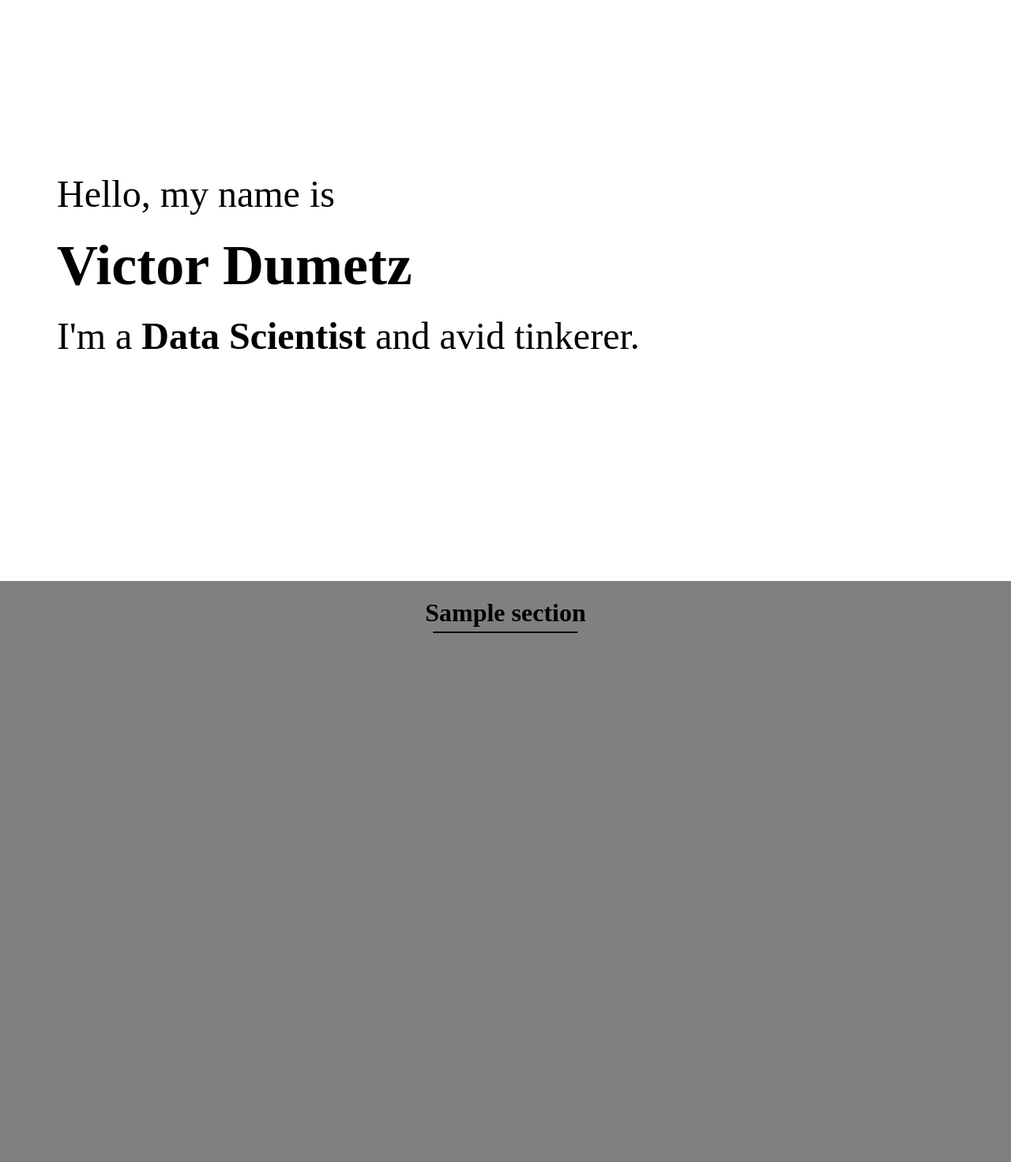
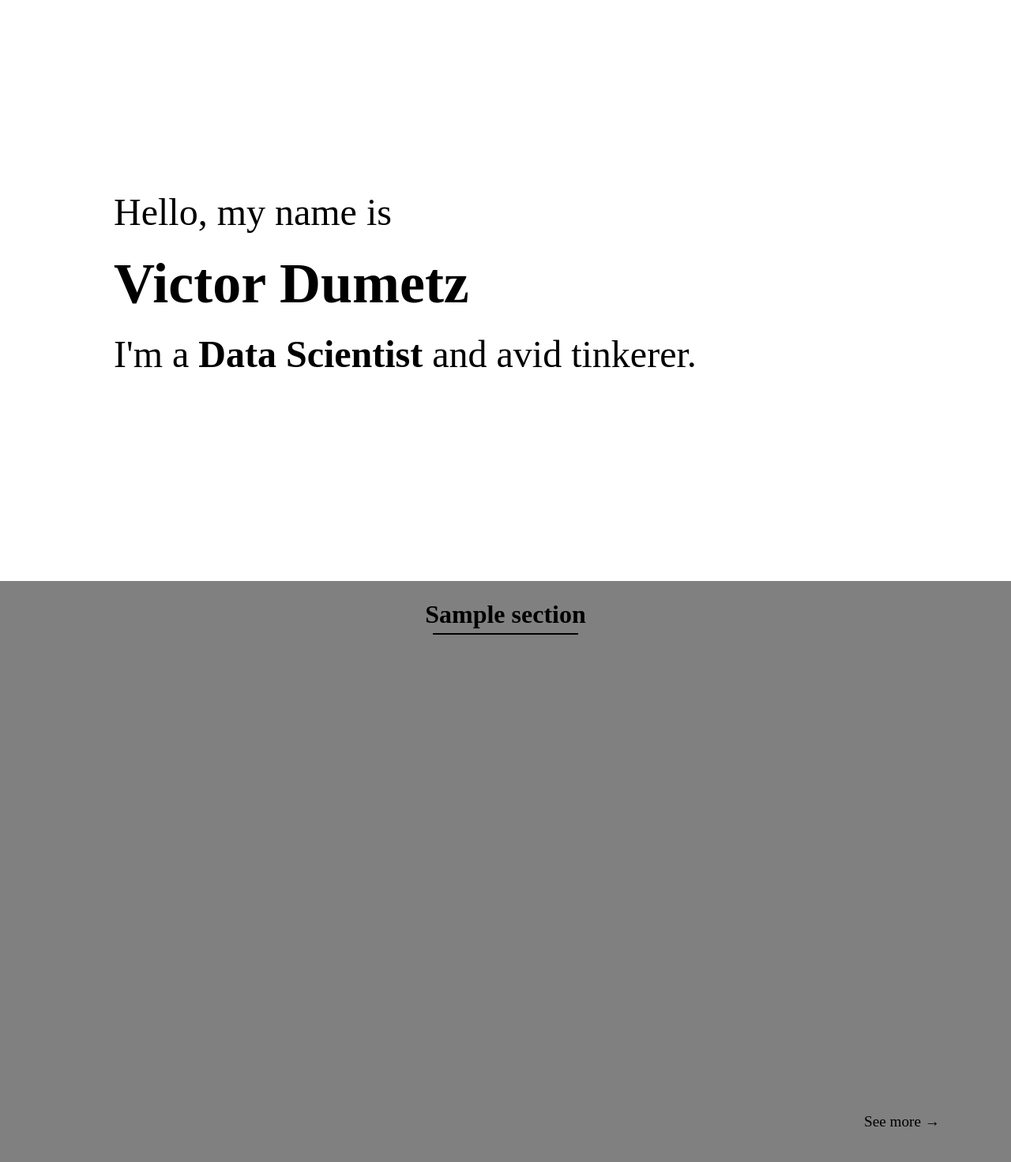
Before and after one commit to victordumetz/personal-website, a FastAPI app: page / in a window 1280 px wide. Shown: the part 64-1536 px from the top of the page at 79% size. Run offline with FastAPI, Linux system fonts and the light colour scheme; tables that the repository leaves empty hold one stand-in row (values such as "Sample post").

Commit message:
Add "See more" link
The sections that have a page (`has_page == True` in the database)
display a "See more" anchor on the bottom right corner that links to the
section's page.

```diff
--- a/static/styles.css
+++ b/static/styles.css
@@ -6,6 +6,21 @@
 html {
   scroll-padding-top: var(--header-height);
   scroll-behavior: smooth;
+}
+
+body {
+  font-size: 1.2rem;
+}
+
+a {
+  text-decoration: none;
+}
+
+a,
+a:visited,
+a:hover,
+a:active {
+  color: inherit;
 }
 
 header {
@@ -21,17 +36,6 @@ header {
   padding: 0 42px;
   font-size: 1.2rem;
   z-index: 999;
-}
-
-header a {
-  text-decoration: none;
-}
-
-header a,
-header a:visited,
-header a:hover,
-header a:active {
-  color: inherit;
 }
 
 #name {
@@ -63,17 +67,43 @@ main {
 section {
   height: calc(100vh - var(--header-height));
   overflow: auto;
+  padding: 0 72px;
+  padding-bottom: 18px;
+  display: flex;
+  flex-direction: column;
+  align-items: center;
+  justify-content: space-between;
 }
 
 section:nth-child(even) {
   background-color: gray;
 }
 
+section h2 {
+  padding: 6px;
+  margin: 12px;
+  text-align: center;
+  font-size: 2rem;
+}
+
+section h2 hr {
+  width: 90%;
+  margin: auto;
+  border: 1px solid black;
+}
+
+section .see-more {
+  align-self: flex-end;
+  padding: 6px;
+  margin: 12px;
+}
+
+#tagline {
+  justify-content: center;
+}
+
 #tagline p {
-  position: absolute;
-  top: 50%;
-  -ms-transform: translateY(-50%);
-  transform: translateY(-50%);
+  align-self: flex-start;
   padding-left: 72px;
   font-size: 3rem;
 }
@@ -86,18 +116,3 @@ section:nth-child(even) {
 #tagline-name {
   font-size: 1.5em;
 }
-
-section h2 {
-  position: absolute;
-  left: 50%;
-  transform: translateX(-50%);
-  padding: 16px 16px;
-  text-align: center;
-  font-size: 2rem;
-}
-
-section h2 hr {
-  width: 90%;
-  margin: auto;
-  border: 1px solid black;
-}
--- a/templates/index.html
+++ b/templates/index.html
@@ -32,6 +32,10 @@
           {{ section.name }}
           <hr />
         </h2>
+        <div class="section-content"></div>
+        {% if section.has_page %}
+        <a href="/{{ section.html_id }}" class="see-more">See more →</a>
+        {% endif %}
       </section>
       {% endfor %}
     </main>
```
